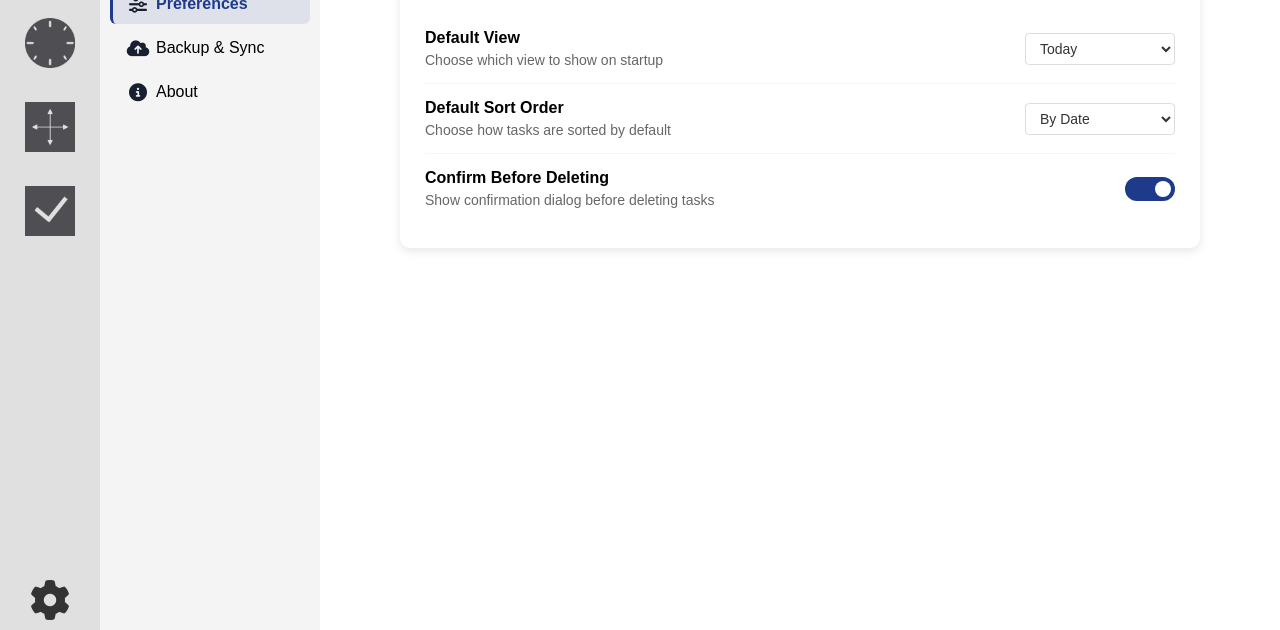
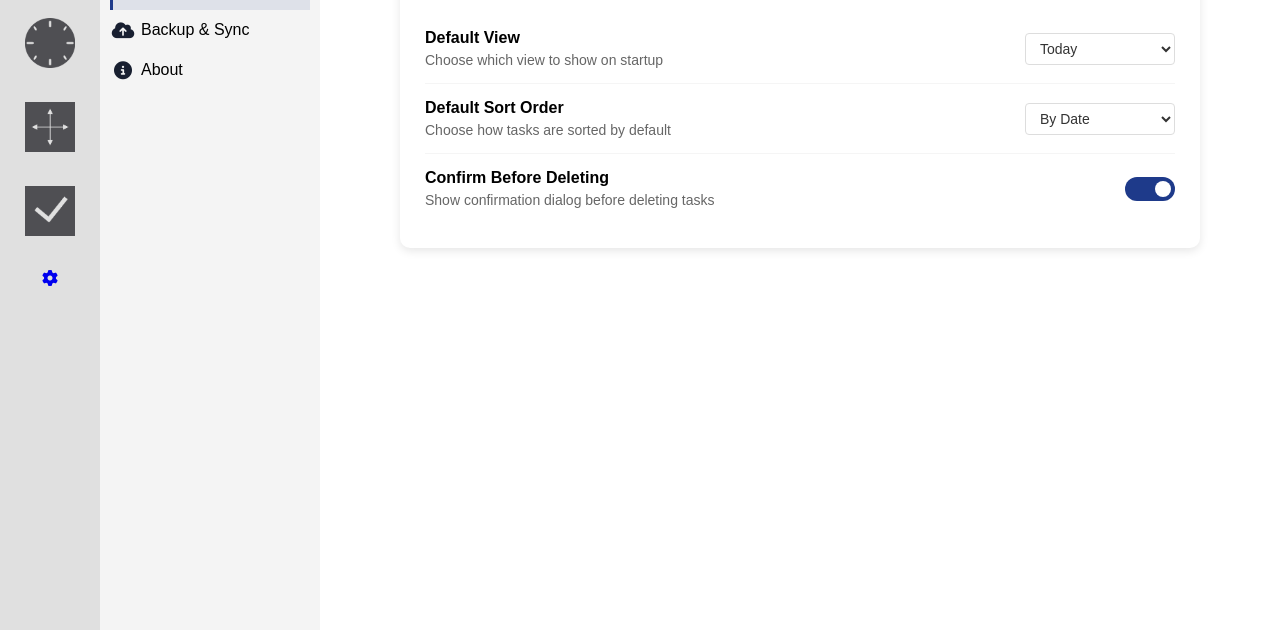
Before and after one commit to Wiqa88/individual-project-DT, a website: page Settings.html in a window 1280 px wide. Shown: the part 170-800 px from the top of the page. Drawn offline with Linux system fonts and the light colour scheme.

Commit message:
the tab thing issue fixed

```diff
--- a/todo.css
+++ b/todo.css
@@ -79,16 +79,7 @@
     margin-top: 10px;
 }
 
-.sidebar-left .menu a {
-    text-decoration: none;
-    color: black;
-    padding: 10px 0;
-    font-size: 16px;
-    cursor: pointer;
-    display: flex;
-    align-items: center;
-    gap: 8px;
-}
+
 
 .sidebar-left .menu a img {
     width: 20px;
@@ -1163,16 +1154,6 @@ textarea.edit-input {
         margin-top: 10px;
     }
 
-    .sidebar-left .menu a {
-        text-decoration: none;
-        color: black;
-        padding: 10px 0;
-        font-size: 16px;
-        cursor: pointer;
-        display: flex;
-        align-items: center;
-        gap: 8px;
-    }
 
     .sidebar-left .menu a img {
         width: 20px;
@@ -1504,16 +1485,7 @@ textarea.edit-input {
         margin-top: 10px;
     }
 
-    .sidebar-left .menu a {
-        text-decoration: none;
-        color: black;
-        padding: 10px 0;
-        font-size: 16px;
-        cursor: pointer;
-        display: flex;
-        align-items: center;
-        gap: 8px;
-    }
+
 
     .sidebar-left .menu a img {
         width: 20px;
@@ -2425,11 +2397,7 @@ textarea.edit-input {
 }
 
 
-/* Additional CSS for settings icon */
-.settings-li {
-    margin-top: auto !important;
-    margin-bottom: 30px !important;
-}
+
 
 .sidebar-main nav ul {
     list-style: none;
@@ -2441,25 +2409,8 @@ textarea.edit-input {
     height: 100vh;
 }
 
-.sidebar-main nav ul li a i.fa-cog {
-    font-size: 40px;
-    color: #333;
-    transition: transform 0.3s ease, color 0.3s ease;
-}
-
-.sidebar-main nav ul li a i.fa-cog:hover {
-    transform: rotate(90deg) scale(1.1);
-}
-
-/* Add this to your existing todo.css file */
-
-/* Active navigation styling */
-.sidebar-left .menu a.active {
-    background-color: rgba(30, 58, 138, 0.1);
-    border-left: 3px solid #1e3a8a;
-    color: #1e3a8a;
-    font-weight: 600;
-}
+
+
 
 .sidebar-left .menu a:hover {
     background-color: rgba(30, 58, 138, 0.05);
@@ -2570,14 +2521,6 @@ textarea.edit-input {
     border: 1px solid #e9ecef;
 }
 
-/* Better hover effects for navigation */
-.sidebar-left .menu a {
-    transition: all 0.2s ease;
-    padding: 10px 15px;
-    margin: 2px 0;
-    border-radius: 6px;
-    border-left: 3px solid transparent;
-}
 
 /* Make sure list items are clickable */
 .list-name {
```
